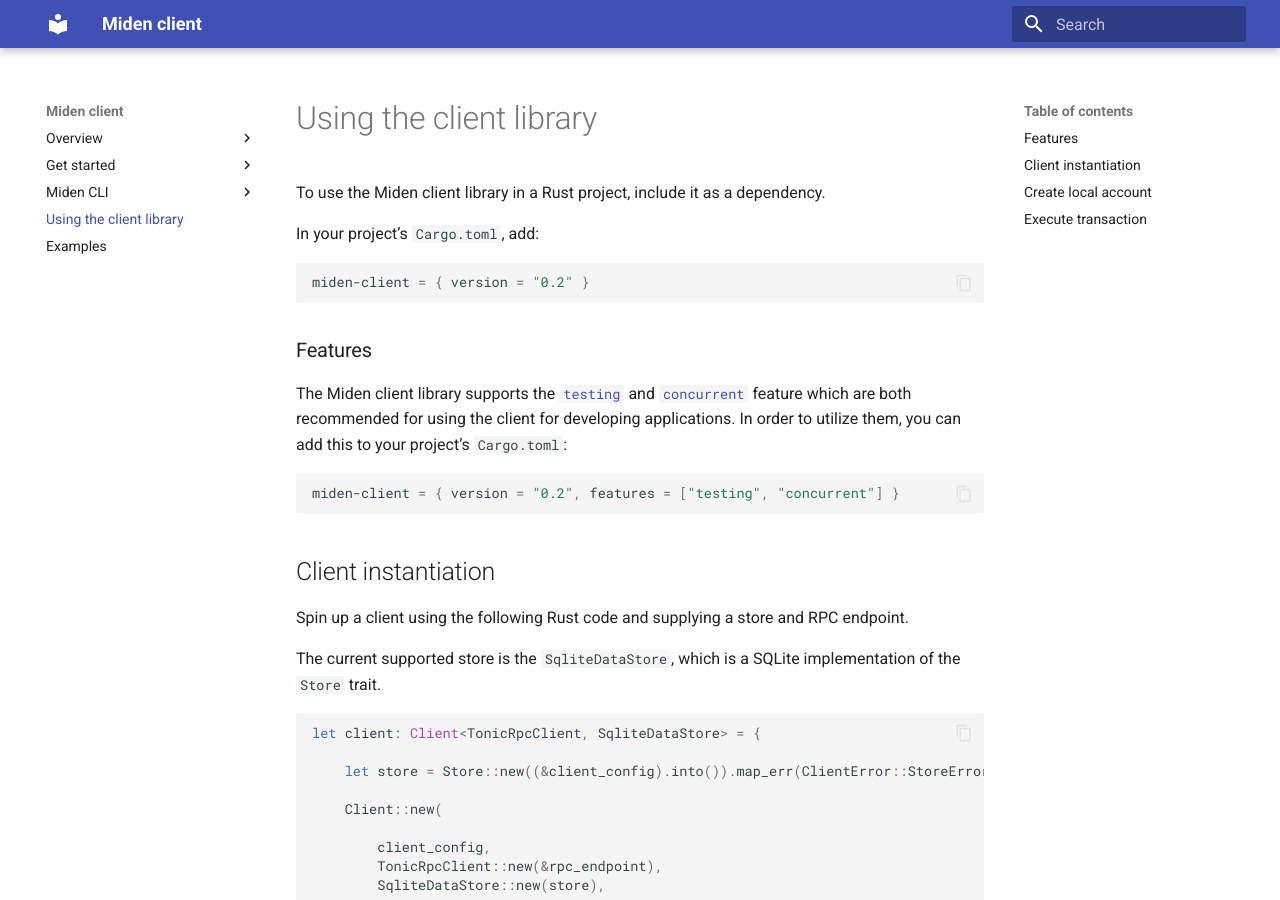
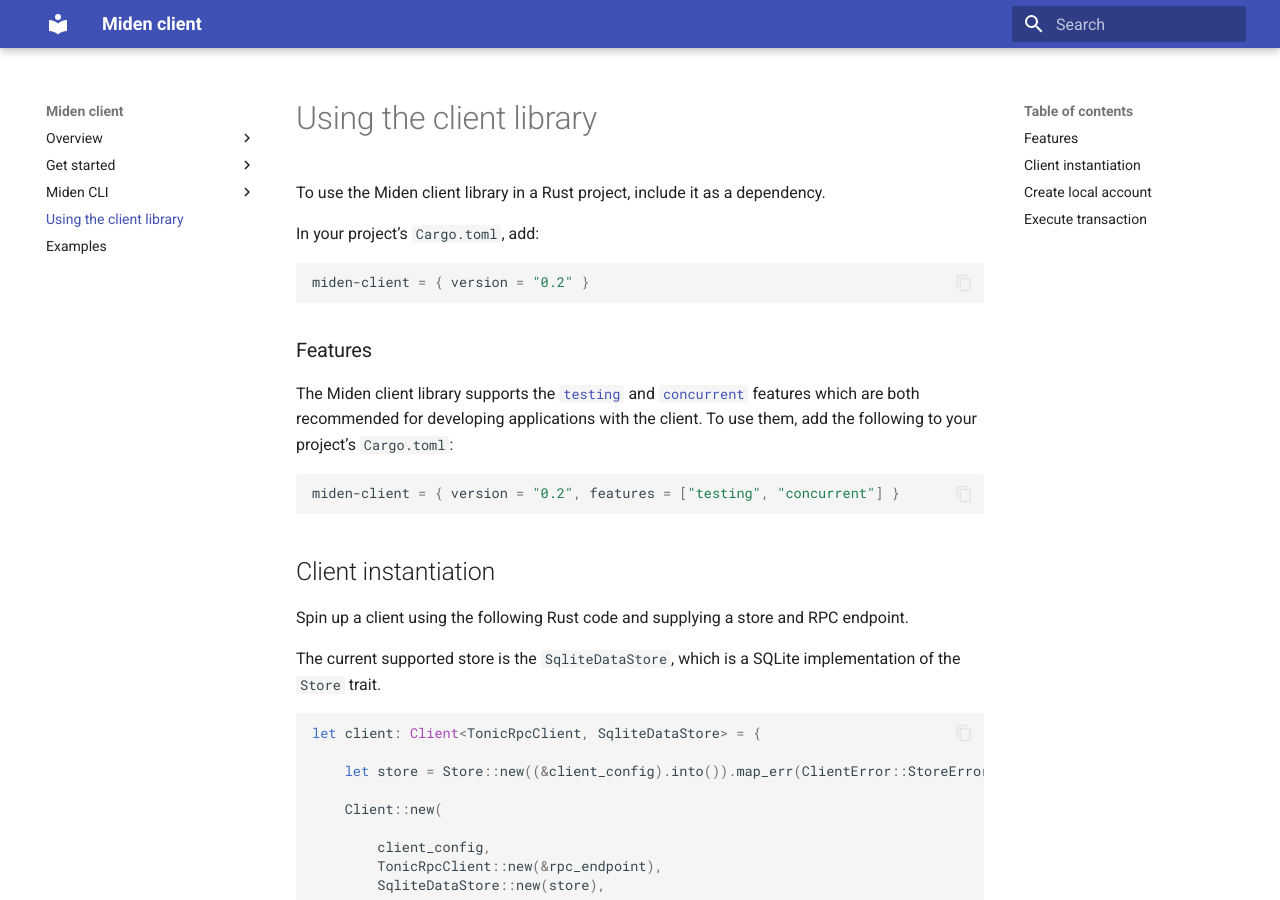
Before and after one commit to 0xPolygonMiden/miden-client, an MkDocs documentation site: the page built from docs/library.md, in a window 1280 px wide and 900 px high. Built offline with MkDocs 1.6.1 and Material for MkDocs 9.7.7, drawn with Linux system fonts in a browser that asks for light colours.

Commit message:
Update docs/library.md
Co-authored-by: Dra Murphy <149679879+kmurphypolygon@users.noreply.github.com>

````diff
--- a/docs/library.md
+++ b/docs/library.md
@@ -8,7 +8,7 @@ miden-client = { version = "0.2" }
 
 ### Features
 
-The Miden client library supports the [`testing`](https://github.com/0xPolygonMiden/miden-client/blob/main/docs/install-and-run.md#testing-feature) and [`concurrent`](https://github.com/0xPolygonMiden/miden-client/blob/main/docs/install-and-run.md#concurrent-feature) feature which are both recommended for using the client for developing applications. In order to utilize them, you can add this to your project's `Cargo.toml`:
+The Miden client library supports the [`testing`](https://github.com/0xPolygonMiden/miden-client/blob/main/docs/install-and-run.md#testing-feature) and [`concurrent`](https://github.com/0xPolygonMiden/miden-client/blob/main/docs/install-and-run.md#concurrent-feature) features which are both recommended for developing applications with the client. To use them, add the following to your project's `Cargo.toml`:
 
 ```toml
 miden-client = { version = "0.2", features = ["testing", "concurrent"] }
````
